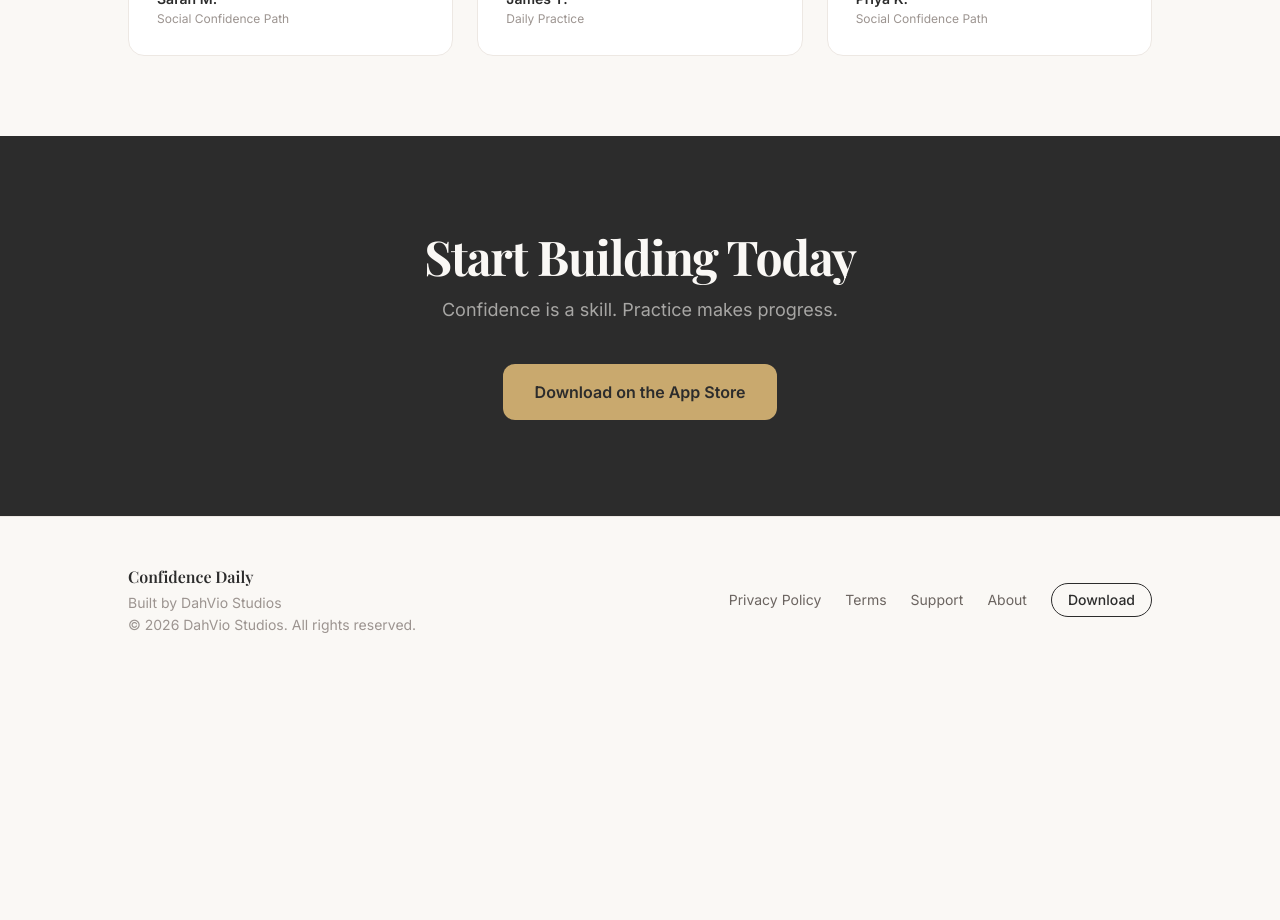
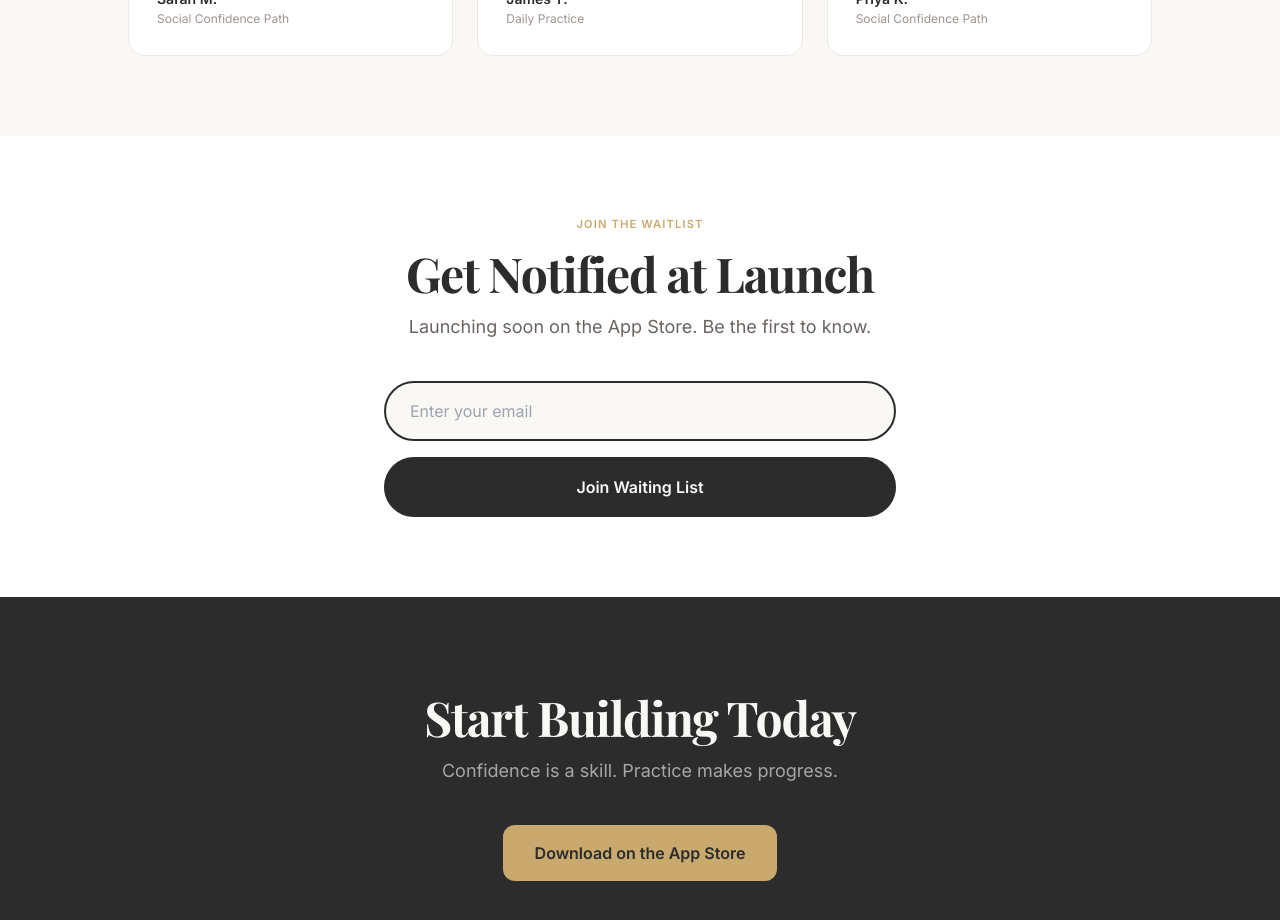
Before and after one commit to beardednotary/confidence-daily-web, a Next.js app: page / in a window 1280 px wide. Shown: the part 4080-5000 px from the top of the page. Before the commit the page ends 4763 px from the top, so only its background shows below. Built offline with nearby package versions, Linux system fonts and the light colour scheme.

Commit message:
Add Formspree waitlist section between testimonials and final CTA
Co-Authored-By: Claude Sonnet 4.6 <noreply@anthropic.com>

```diff
--- a/app/page.tsx
+++ b/app/page.tsx
@@ -5,6 +5,7 @@ import Features from '@/components/Features';
 import Paths from '@/components/Paths';
 import Pricing from '@/components/Pricing';
 import Testimonials from '@/components/Testimonials';
+import Waitlist from '@/components/Waitlist';
 import Footer from '@/components/Footer';
 
 export default function Home() {
@@ -17,6 +18,7 @@ export default function Home() {
       <Paths />
       <Pricing />
       <Testimonials />
+      <Waitlist />
 
       {/* Final CTA */}
       <section className="py-24 px-6 bg-charcoal">
--- /dev/null
+++ b/components/Waitlist.tsx
@@ -0,0 +1,64 @@
+'use client';
+
+import { useState } from 'react';
+
+export default function Waitlist() {
+  const [submitted, setSubmitted] = useState(false);
+  const [loading, setLoading] = useState(false);
+
+  async function handleSubmit(e: React.FormEvent<HTMLFormElement>) {
+    e.preventDefault();
+    setLoading(true);
+    const form = e.currentTarget;
+    const data = new FormData(form);
+    const res = await fetch('https://formspree.io/f/xpqjnbjq', {
+      method: 'POST',
+      body: data,
+      headers: { Accept: 'application/json' },
+    });
+    if (res.ok) setSubmitted(true);
+    setLoading(false);
+  }
+
+  return (
+    <section className="py-20 px-6 bg-white">
+      <div className="max-w-2xl mx-auto text-center">
+        <p className="text-caps mb-4">Join the Waitlist</p>
+        <h2 className="font-playfair font-bold text-charcoal text-4xl md:text-5xl tracking-tight mb-4">
+          Get Notified at Launch
+        </h2>
+        <p className="font-inter text-text-secondary text-lg mb-10">
+          Launching soon on the App Store. Be the first to know.
+        </p>
+
+        {submitted ? (
+          <div className="max-w-lg mx-auto bg-gold rounded-2xl px-8 py-6">
+            <p className="font-inter font-semibold text-white text-base">
+              You&apos;re on the list!
+            </p>
+            <p className="font-inter text-white/80 text-sm mt-1">
+              We&apos;ll email you when Conf{'\u200C'}idence Daily launches.
+            </p>
+          </div>
+        ) : (
+          <form onSubmit={handleSubmit} className="max-w-lg mx-auto">
+            <input
+              type="email"
+              name="email"
+              required
+              placeholder="Enter your email"
+              className="w-full px-6 py-4 border-2 border-charcoal rounded-full text-base bg-warm-white font-inter mb-4 outline-none focus:border-gold transition-colors"
+            />
+            <button
+              type="submit"
+              disabled={loading}
+              className="w-full px-8 py-4 bg-charcoal text-warm-white border-2 border-charcoal rounded-full text-base font-semibold font-inter hover:opacity-90 active:scale-[0.98] transition-all duration-200 disabled:opacity-50"
+            >
+              {loading ? 'Joining…' : 'Join Waiting List'}
+            </button>
+          </form>
+        )}
+      </div>
+    </section>
+  );
+}
```
